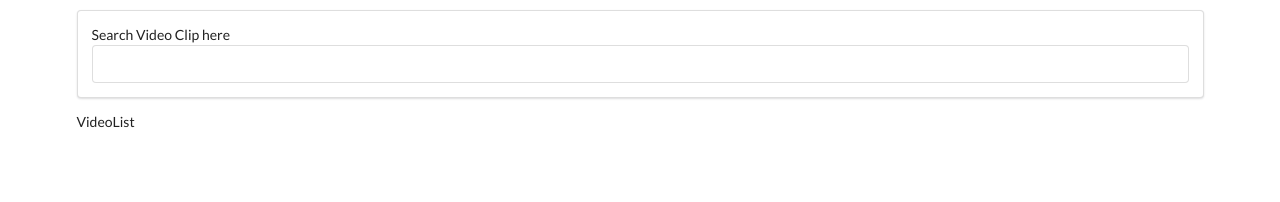
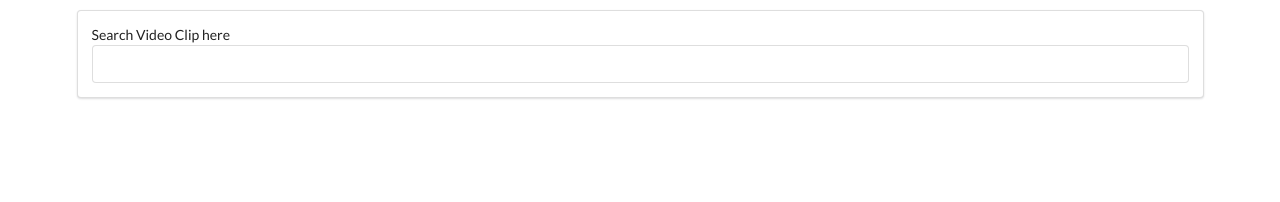
Before and after one commit to joyjsmun/youtube, a React (Create React App) app: page / in a window 1280 px wide. Shown: the top 202 px of the page. Built offline with nearby package versions, Linux system fonts and the light colour scheme.

Commit message:
ADD: videoItem component

```diff
--- a/src/component/App.js
+++ b/src/component/App.js
@@ -4,7 +4,7 @@ import youtube from '../apis/youtube';
 import VideoList from './VideoList';
 
 class App extends React.Component{
-    state= {videos:''}
+    state= {videos:[]}
 
     searchTerm = async term => {
         const response = await youtube.get('/search',{
--- a/src/component/VideoItem.js
+++ b/src/component/VideoItem.js
@@ -0,0 +1,9 @@
+import React from 'react';
+
+const VideoItem = () =>{
+    return(
+        <div>VideoItem</div>
+    )
+}
+
+export default VideoItem;
--- a/src/component/VideoList.js
+++ b/src/component/VideoList.js
@@ -1,9 +1,12 @@
 import React from 'react';
+import VideoItem from './VideoItem';
 
 const VideoList = ({videos}) => {
-        console.log(videos)
+    const renderedList = videos.map(video => {
+        return <VideoItem video={video.snippet.title} key={video.id.videoId} />
+    })
     return (
-        <div>VideoList</div>
+        <div>{renderedList}</div>
     )
 }
 
```
